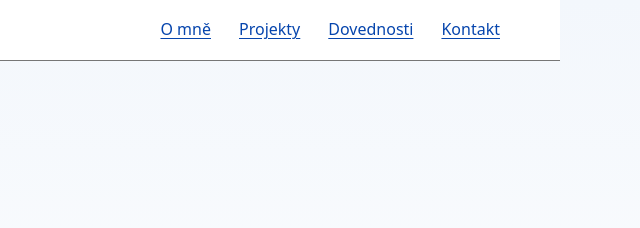
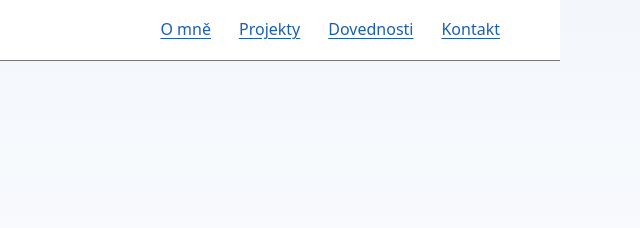
Before and after one commit to KyblikPlnejCeleru/osobni-stranka, a plain HTML site: page index.html in a window 1280 px wide. Shown: the top 228 px of the page, 640-1280 px from the left. Drawn offline with Linux system fonts and the light colour scheme.

Commit message:
style: první barva odkazů

```diff
--- a/css/style.css
+++ b/css/style.css
@@ -4,7 +4,7 @@
   --barva-pozadi: #ffffff;
   --barva-textu: #1b1b1b;
   --barva-textu-mirne: #3d3d3d;
-  --barva-odkazu: #0645ad;
+  --barva-odkazu: #1a5fb4;
   --barva-odkazu-navstevovane: #5b2a86;
   --barva-karty: #ffffff;
   --barva-karty-pruhledna: rgb(255 255 255 / 92%);
```
